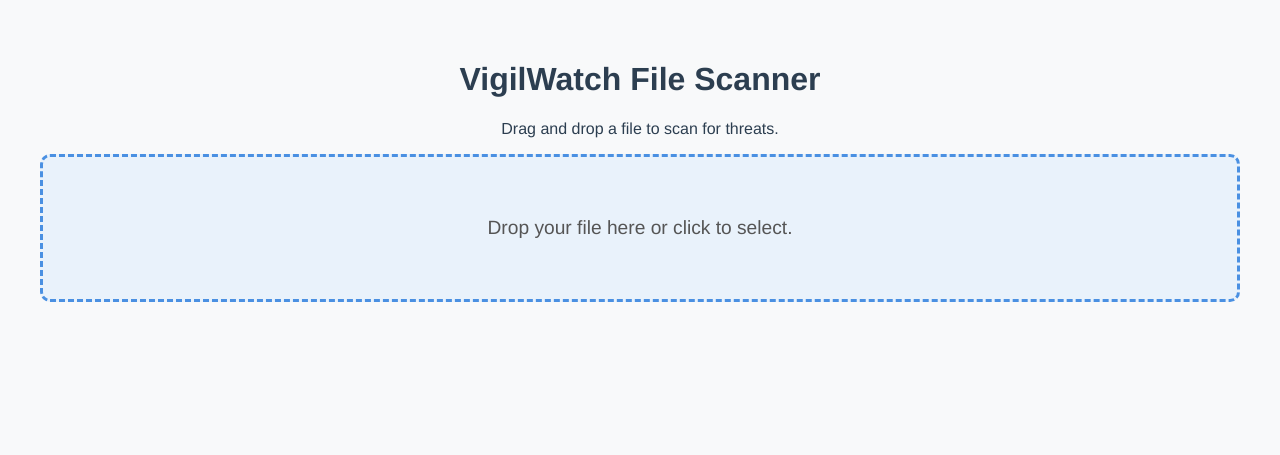
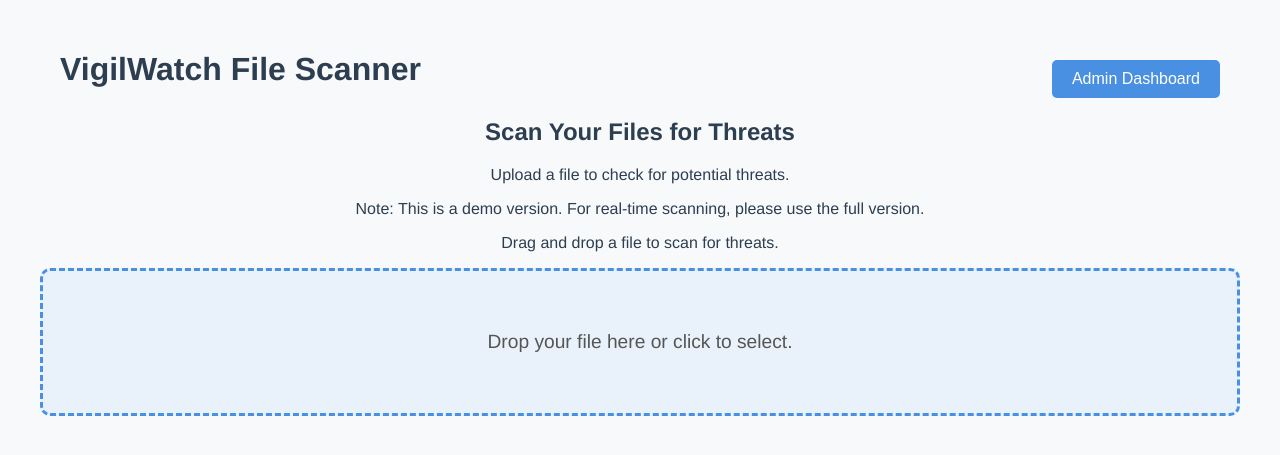
Before and after one commit to krishna09-dev/VigilWatch, a Flask app: page / in a window 1280 px wide. Shown: the top 455 px of the page. Run offline with Flask 2, Linux system fonts and the light colour scheme.

Commit message:
Update index.html
Minute changes in admin dashboard

```diff
--- a/templates/index.html
+++ b/templates/index.html
@@ -43,12 +43,28 @@
     .close:focus {
       color: #000;
     }
+    .header-bar {
+      display: flex;
+      justify-content: space-between;
+      align-items: center;
+      margin-bottom: 20px;
+      padding: 0 20px;
+    }
+    .header-bar h1 {
+      margin: 0;
+    }
+
   </style>
 </head>
 <body>
   <div class="container" style="text-align:center;">
-    <h1>VigilWatch File Scanner</h1>
-    <button id="adminDashboard" style="display: none;">Admin Dashboard</button>
+    <div class="header-bar">
+      <h1>VigilWatch File Scanner</h1>
+      <button id="adminDashboard" class="upload-btn" style="display: none;">Admin Dashboard</button>
+    </div>
+    <h2>Scan Your Files for Threats</h2>
+    <p>Upload a file to check for potential threats.</p>
+    <p>Note: This is a demo version. For real-time scanning, please use the full version.</p>
     <p>Drag and drop a file to scan for threats.</p>
     <div id="dragDropArea" class="drag-drop-area">
       Drop your file here or click to select.
@@ -78,6 +94,18 @@
     </div>
   </div>
 
+  <script>
+    // Simulate an admin check (replace with actual logic)
+    const isAdmin = true; // set based on user role, sessionStorage, etc.
+
+    if (isAdmin) {
+      document.getElementById('adminDashboard').style.display = 'inline-block';
+    }
+    adminButton.addEventListener('click', () => {
+      window.location.href = '/admin.html'; // Redirect to admin.html (or your admin route)
+    });
+  </script>
+
   <script src="{{ url_for('static', filename='js/alerts.js') }}"></script>
 </body>
 </html>
```
